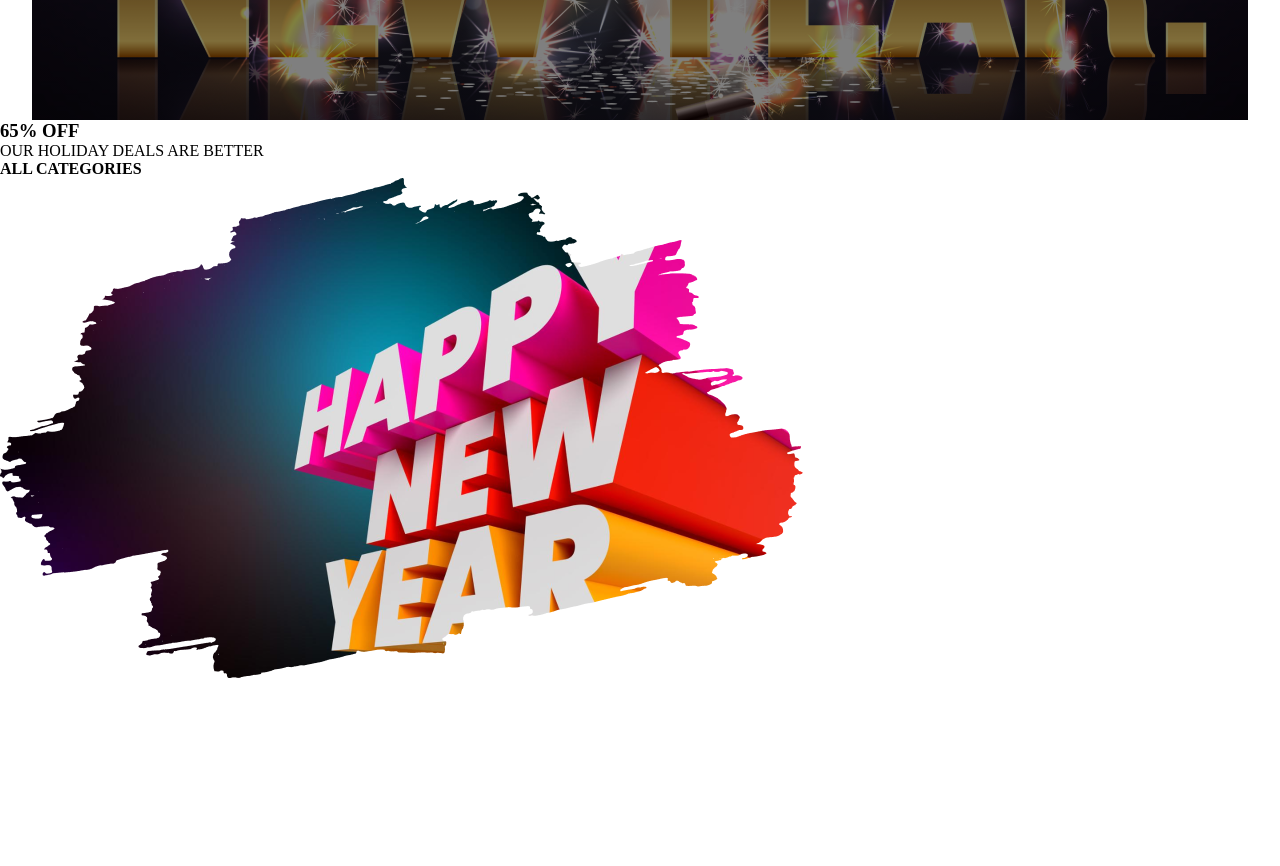
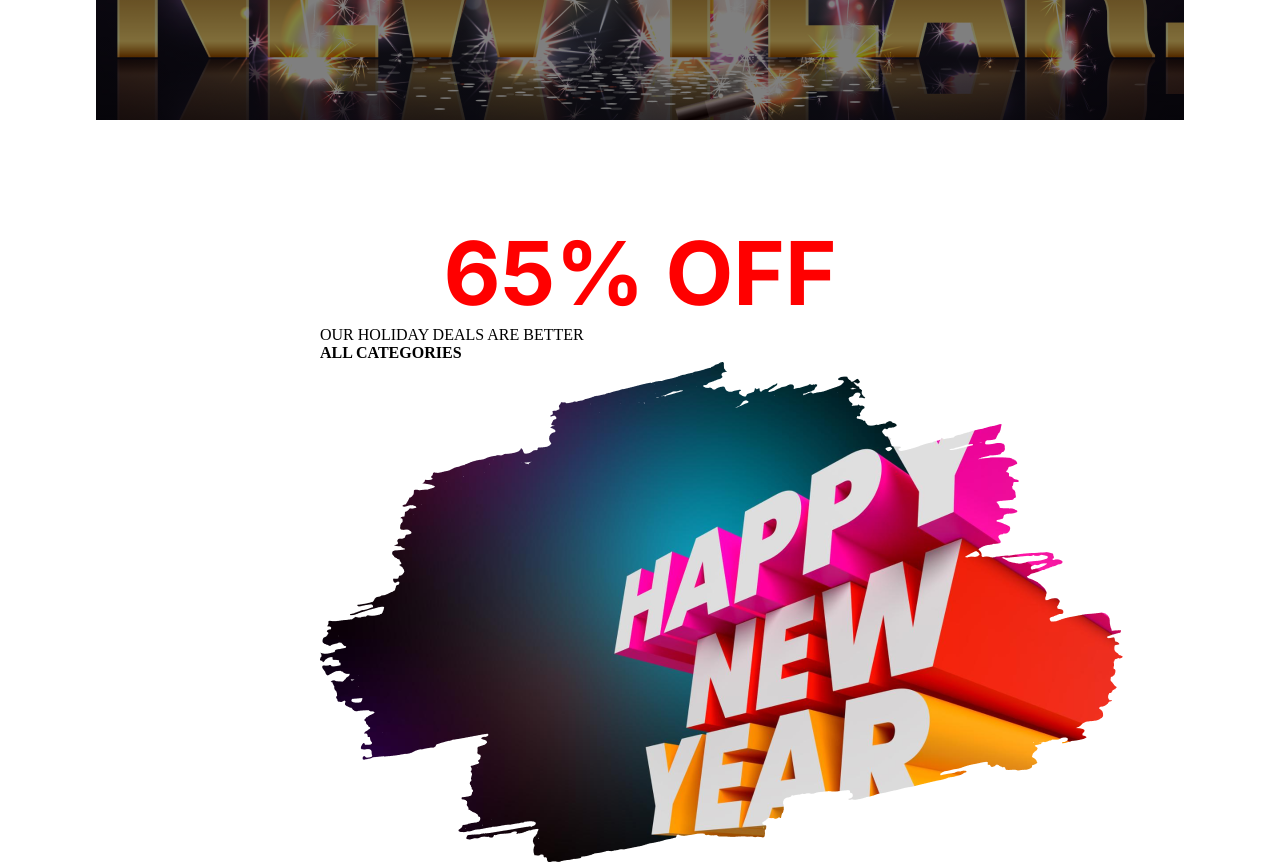
Before and after one commit to AbidHasan007/b9-a1, a plain HTML site: page index.html in a window 1280 px wide. Shown: the part 480-1346 px from the top of the page. Before the commit the page ends 1162 px from the top, so only its background shows below. Drawn offline with Linux system fonts and the light colour scheme.

Commit message:
fixed banner issue

```diff
--- a/index.html
+++ b/index.html
@@ -12,6 +12,7 @@
 
 <header>
     <div class="container">
+
         <div class="banner-text">
             <p class="mini-title">Happy New Year</p>
             <h1 class="banner-title">
@@ -22,11 +23,13 @@
     </div>
 </header>
 <main>
-    <section class="category-section">
-        <h3 class="discount">65% OFF</h3>
-        <p class="holiday-deal">OUR HOLIDAY DEALS ARE BETTER</p>
-        <h4 class="all-category">ALL CATEGORIES</h4>
-        <img src="/assets/New Year Photo.png" alt="">
+    <section>
+        <div class="category-section">
+            <h3 class="discount">65% OFF</h3>
+            <p class="holiday-deal">OUR HOLIDAY DEALS ARE BETTER</p>
+             <h4 class="all-category">ALL CATEGORIES</h4>
+             <img src="/assets/New Year Photo.png" alt="">
+        </div>
     </section>
 </main>
 <footer></footer>
--- a/styles/style.css
+++ b/styles/style.css
@@ -14,11 +14,10 @@
 
 /* header section design */
 .container {
-    width: 95%;
-    min-height: 1320;
+    width: 85%;
+    max-width: 1320px;
     height: 600px;
     margin:0 auto;
-    background-color: rgba(0,0,0,0);
     background-image: linear-gradient(rgba(0, 0, 0, 0.5), rgba(0, 0, 0, 0.5)),
     url("/assets/Banner\ Image.png");
     background-repeat: no-repeat;
@@ -28,6 +27,7 @@
     display: flex;
     justify-content: center;
     align-items: center;
+    margin-bottom: 100px;
 
 }
 .mini-title {
@@ -45,3 +45,22 @@
     font-size: 72px;
     font-weight: 900;
 }
+
+/* Category section */
+.category-section {
+    display: block;
+    margin-left: auto;
+    margin-right: auto;
+    width: 50%;
+
+}
+
+.discount {
+    color: #F00;
+    text-align: center;
+    font-family: Inter;
+    font-size: 88px;
+    font-style: normal;
+    font-weight: 700;
+    line-height: normal;
+}
```
